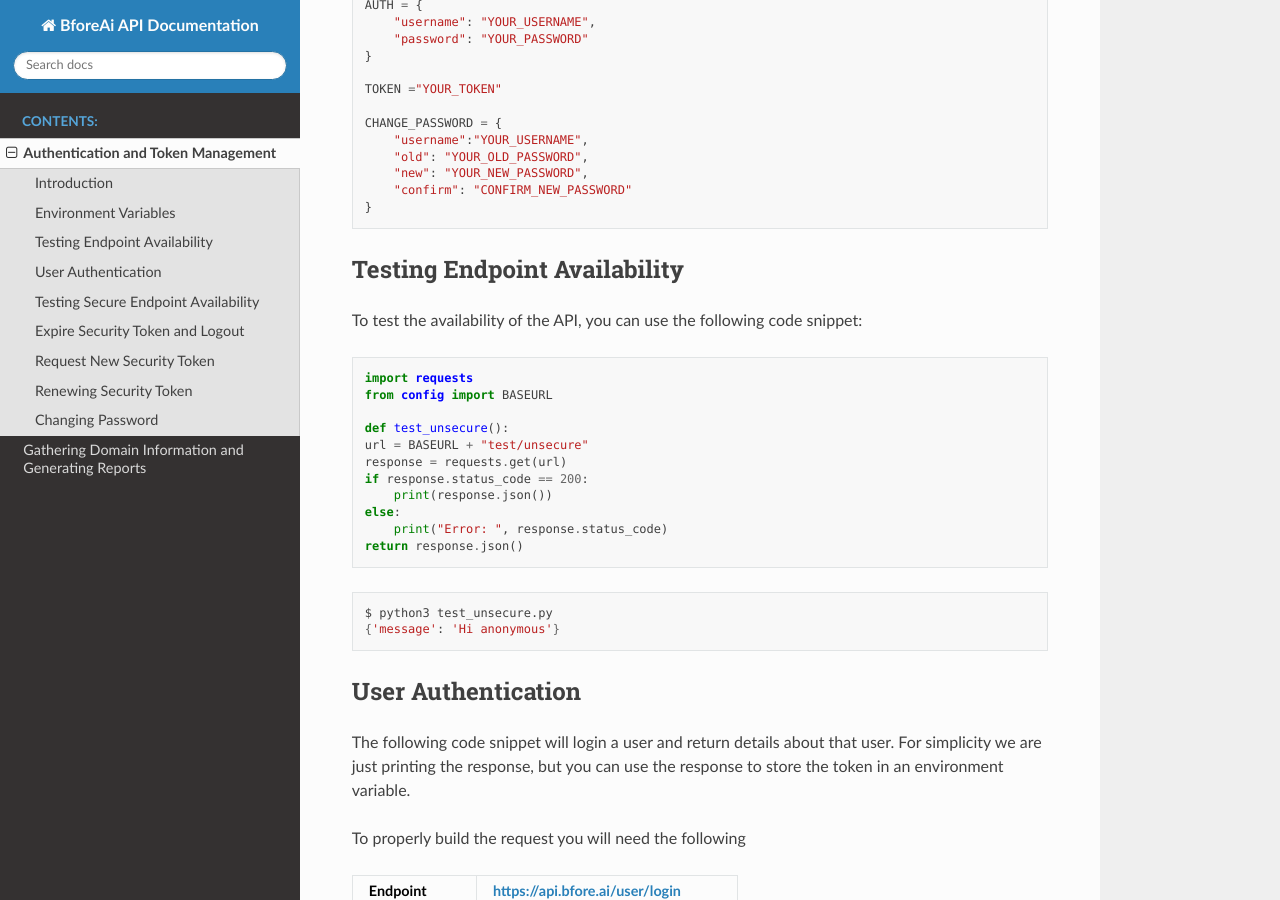
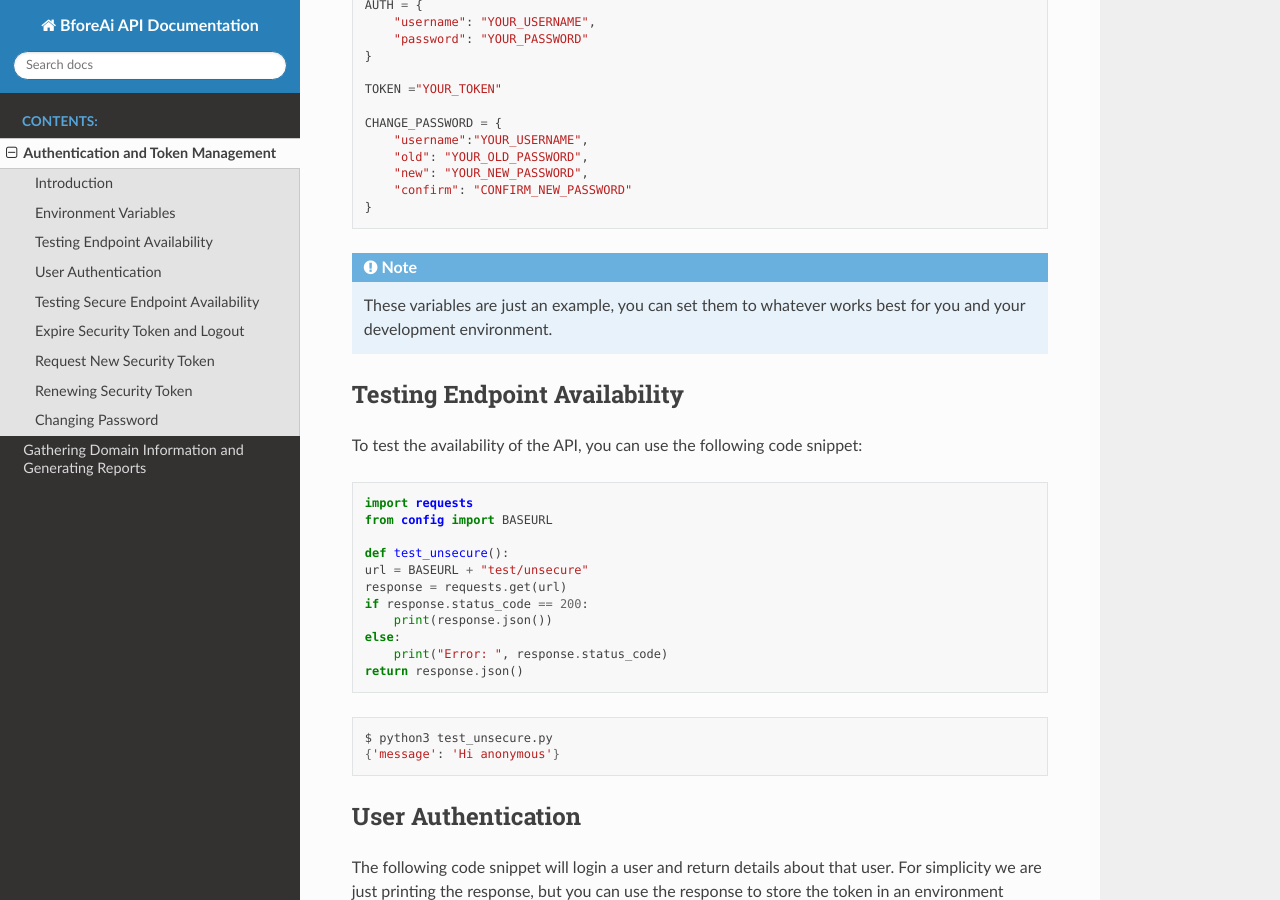
Before and after one commit to mikey-p-codes/rtd-bforeai, a Sphinx documentation site: the page built from docs/source/Authentication/index.rst, in a window 1280 px wide and 900 px high, scrolled down 657 px. Built offline with Sphinx 7.4.7 and the Read the Docs theme 3.1.0, drawn with Linux system fonts in a browser that asks for light colours; pages that are not in the unit, such as notebooks, are missing from menus; some of the changed lines change nothing that is shown.

Commit message:
Fix note formatting in Authentication documentation for improved readability

```diff
--- a/docs/source/Authentication/index.rst
+++ b/docs/source/Authentication/index.rst
@@ -41,7 +41,9 @@ Simply create a file called `config.py` in the root of your project and add the
     }
 
 
-.. note: These variables are just an example, you can set them to whatever works best for you and your development environment.
+.. note::
+
+    These variables are just an example, you can set them to whatever works best for you and your development environment.
 
 .. _test_unsecure:
 
```
